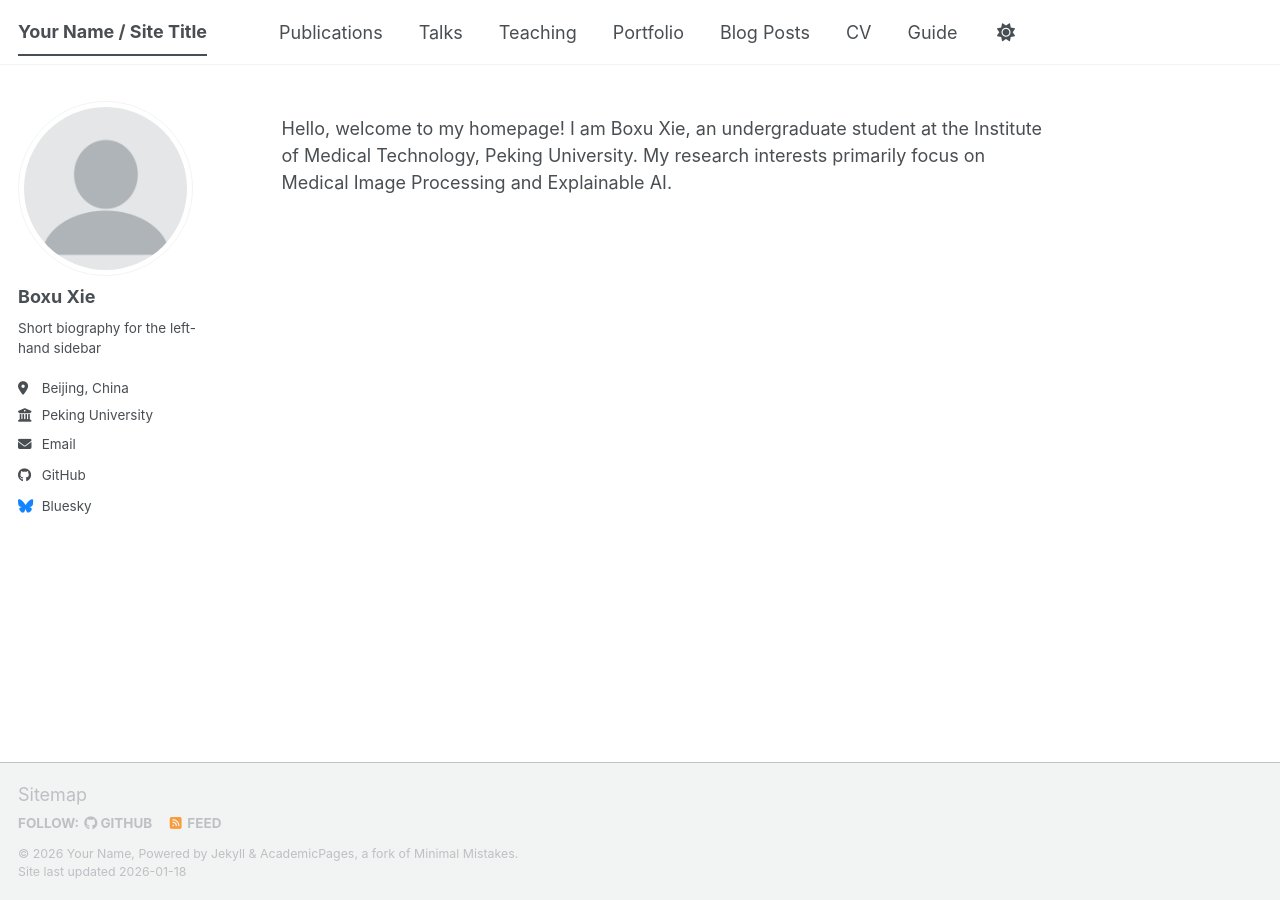
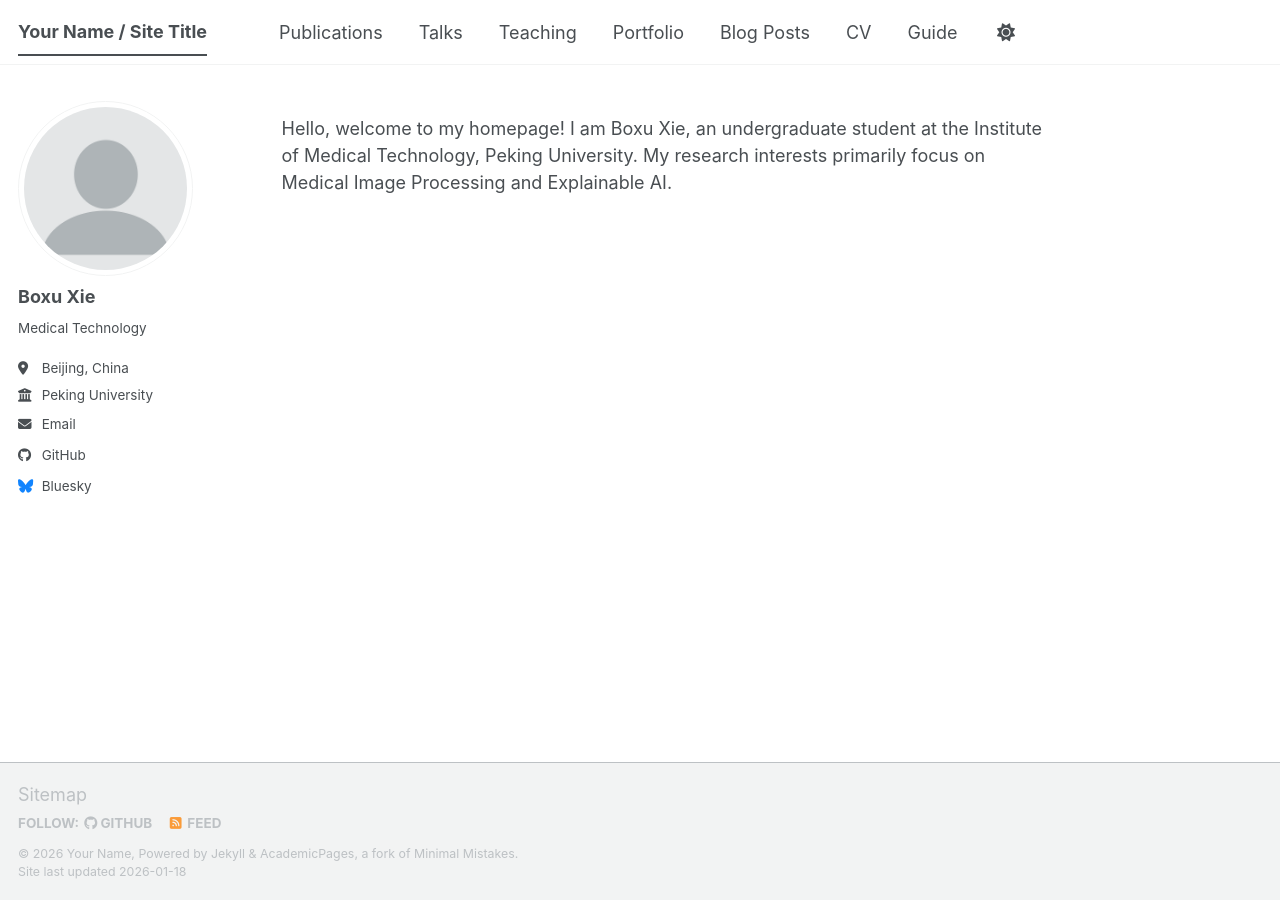
Before and after one commit to sudoFurina/boxuxie.github.io, a Jekyll site: the page built from _pages/about.md, in a window 1280 px wide. Built offline with Jekyll 4.4.1, drawn with Linux system fonts in a browser that asks for light colours; a script bundle is joined from its source files by our own code; library files that are not in the unit come from our copies.

Commit message:
Update _config.yml

```diff
--- a/_config.yml
+++ b/_config.yml
@@ -26,7 +26,7 @@ author:
   avatar           : "profile.png"
   name             : "Boxu Xie"
   # pronouns         :  example: "he/his"
-  bio              : "Short biography for the left-hand sidebar"
+  bio              : "Medical Technology"
   location         : "Beijing, China"
   employer         : "Peking University"
   uri              : # URL
```
